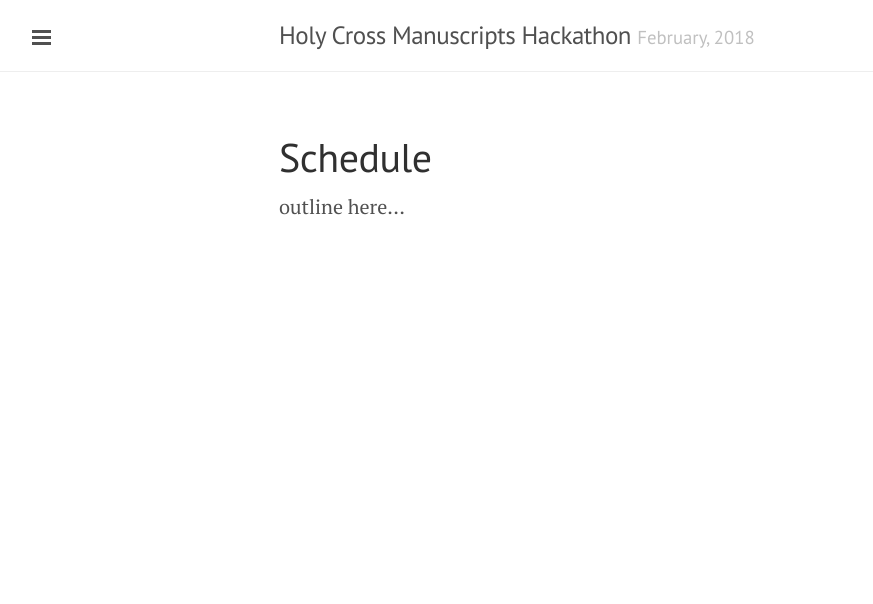
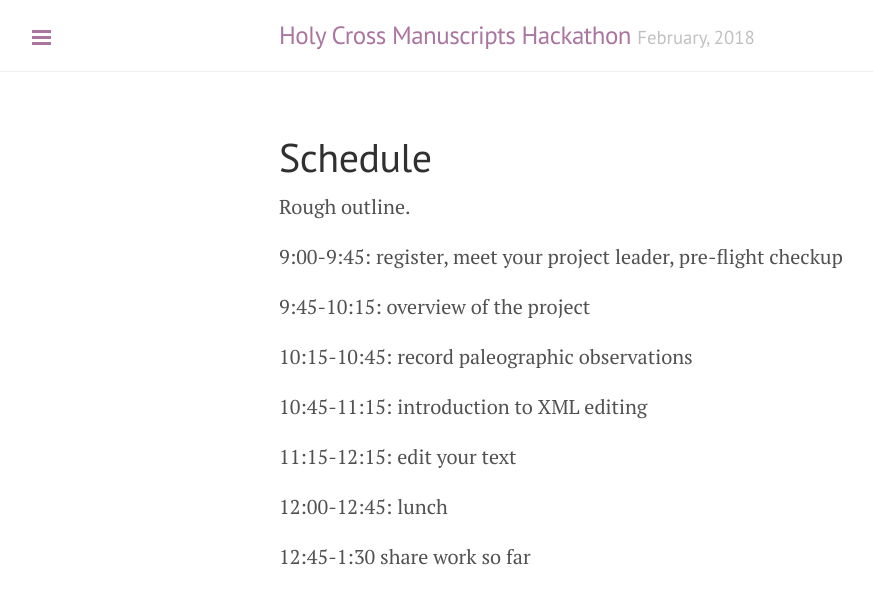
Before and after one commit to HCMID/ms-hackathon-2018, a Jekyll site: the page built from docs/schedule.md, in a window 1280 px wide. Shown: the top 604 px of the page, without its empty margins (1-874 px from the left). Built offline with Jekyll 4.4.1, drawn with Linux system fonts in a browser that asks for light colours.

Commit message:
Start to outline schedule'

```diff
--- a/docs/_config.yml
+++ b/docs/_config.yml
@@ -18,6 +18,8 @@ author:
 
 
 links:
+  - title: Current score!
+    url:  /score
   - title: Hackathon home page
     url:  /
   - title: HC MID club
--- a/docs/_layouts/default.html
+++ b/docs/_layouts/default.html
@@ -3,7 +3,7 @@
 
   {% include head.html %}
 
-  <body>
+  <body  class="theme-base-0e">
 
     {% include sidebar.html %}
 
--- a/docs/schedule.md
+++ b/docs/schedule.md
@@ -3,4 +3,19 @@ title:  "Schedule"
 layout: page
 ---
 
-outline here...
+Rough outline.
+
+
+9:00-9:45:  register, meet your project leader, pre-flight checkup
+
+9:45-10:15:  overview of the project
+
+10:15-10:45:  record paleographic observations
+
+10:45-11:15:  introduction to XML editing
+
+11:15-12:15:  edit your text
+
+12:00-12:45:  lunch
+
+12:45-1:30    share work so far
```
Also changed, not shown: docs/index.md (+26 -1 lines), docs/score.md (added, +9 -0 lines).
